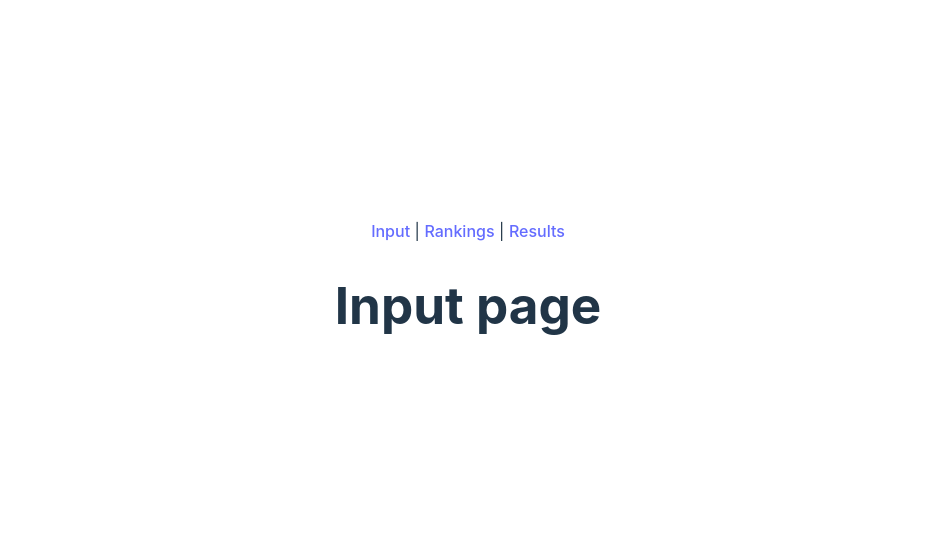
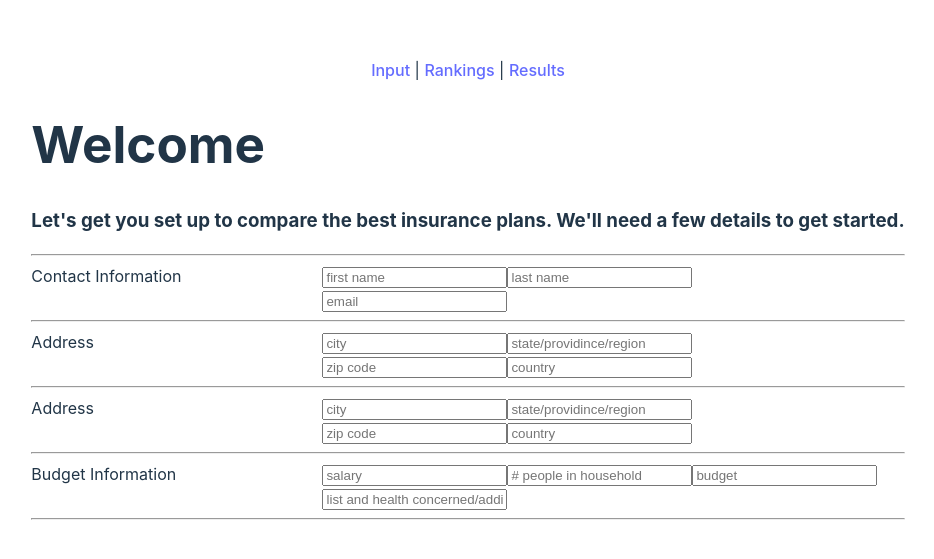
Before and after one commit to riasingh125/forge-spring25-software, a React (Vite) app in the folder frontend/: page /input in a window 1280 px wide. Shown: the part 107-666 px from the top of the page, without its empty margins (172-1106 px from the left). Built offline with nearby package versions, Linux system fonts and the light colour scheme.

Commit message:
made basic form for input page

```diff
--- a/frontend/src/pages/Input.tsx
+++ /dev/null
@@ -1,9 +0,0 @@
-import React from 'react';
-
-const Input: React.FC = () => (
-	<div>
-		<h1>Input page</h1>
-	</div>
-);
-
-export default Input;
--- /dev/null
+++ b/frontend/src/pages/Input/Input.tsx
@@ -0,0 +1,90 @@
+import React from "react";
+import styles from "./styles.module.css";
+
+const Input: React.FC = () => (
+  <div>
+    <h1>Welcome</h1>
+    <h3>
+      Let's get you set up to compare the best insurance plans. We'll need a few
+      details to get started.
+    </h3>
+    <hr></hr>
+    <div className={styles.formContainer}>
+      <form className={styles.form}>
+        <div className={styles.formGroup}>
+          <div className={styles.formLabelGroup}>Contact Information</div>
+          <div className={styles.formInputGroup}>
+            <div>
+              <input type="text" placeholder="first name" name="firstName" />
+              <input type="text" placeholder="last name" name="lastName" />
+            </div>
+            <div>
+              <input type="email" placeholder="email" name="email" />
+            </div>
+          </div>
+        </div>
+        <hr></hr>
+        <div className={styles.formGroup}>
+          <div className={styles.formLabelGroup}>Address</div>
+          <div className={styles.formInputGroup}>
+            <div>
+              <input type="text" placeholder="city" name="city" />
+              <input
+                type="text"
+                placeholder="state/providince/region"
+                name="state"
+              />
+            </div>
+            <div>
+              <input type="text" placeholder="zip code" name="zip" />
+              <input type="text" placeholder="country" name="country" />
+            </div>
+          </div>
+        </div>
+        <hr></hr>
+        <div className={styles.formGroup}>
+          <div className={styles.formLabelGroup}>Address</div>
+          <div className={styles.formInputGroup}>
+            <div>
+              <input type="text" placeholder="city" name="city" />
+              <input
+                type="text"
+                placeholder="state/providince/region"
+                name="state"
+              />
+            </div>
+            <div>
+              <input type="text" placeholder="zip code" name="zip" />
+              <input type="text" placeholder="country" name="country" />
+            </div>
+          </div>
+        </div>
+        <hr></hr>
+        <div className={styles.formGroup}>
+          <div className={styles.formLabelGroup}>Budget Information</div>
+          <div className={styles.formInputGroup}>
+            <div>
+              <input type="text" placeholder="salary" name="salary" />
+              <input
+                type="text"
+                placeholder="# people in household"
+                name="numHousehold"
+              />
+              <input type="text" placeholder="budget" name="budget" />
+            </div>
+            <div>
+              <input
+                type="text"
+                placeholder="list and health concerned/additional information here"
+                name="concerns"
+              />
+            </div>
+          </div>
+        </div>
+        <hr></hr>
+      </form>
+    </div>
+  </div>
+);
+
+export default Input;
--- /dev/null
+++ b/frontend/src/pages/Input/styles.module.css
@@ -0,0 +1,32 @@
+h1 {
+  text-align: left;
+}
+
+/* Container */
+.formContainer {
+}
+
+/* Form */
+.form {
+}
+
+.formGroup {
+  display: flex;
+  flex-direction: row;
+  align-items: flex-start;
+}
+
+/* Group each section (label + inputs) */
+.formLabelGroup {
+  width: 50%;
+  text-align: left;
+}
+
+/* Group each section (label + inputs) */
+.formInputGroup {
+  display: flex;
+  justify-content: space-between;
+  align-items: flex-start;
+  flex-direction: column;
+  width: 100%;
+}
```
Also changed, not shown: frontend/src/App.tsx (+8 -8 lines).
